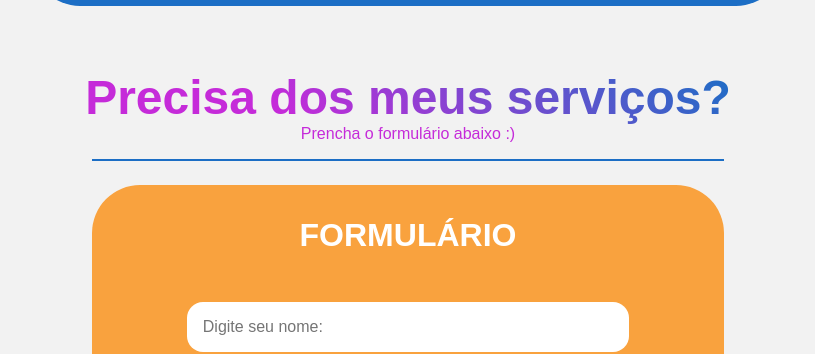
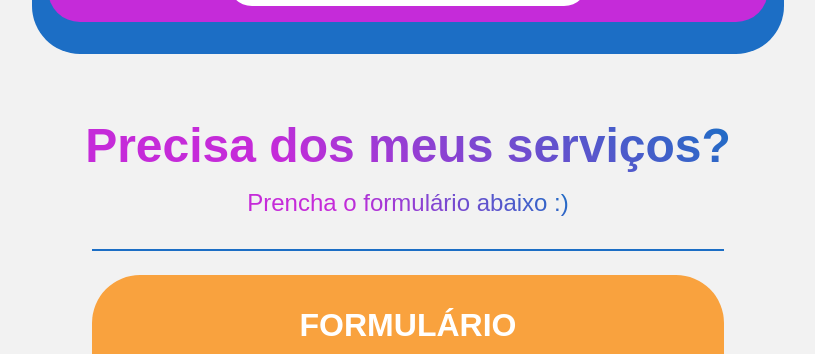
Before and after one commit to vitorkravs/Portfolio, a Next.js app: page / in a window 1280 px wide. Shown: the part 2642-2996 px from the top of the page, without its empty margins (232-1047 px from the left). Built offline with nearby package versions, Linux system fonts and the light colour scheme; no server answers.

Commit message:
style: estilizando a tag adicionada e fazendo sua responsividade

```diff
--- a/src/components/TitleContainer/styles.scss
+++ b/src/components/TitleContainer/styles.scss
@@ -5,10 +5,20 @@
   flex-direction: column;
   justify-content: center;
   align-items: center;
+  text-align: center;
+  gap: 1rem;
   width: 100%;
 
   h2 {
     font-size: 2.5rem;
+    -webkit-background-clip: text;
+    -webkit-text-fill-color: transparent;
+    background-clip: text;
+    background-image: $text-title-gradient;
+  }
+
+  p {
+    font-size: 1.5rem;
     -webkit-background-clip: text;
     -webkit-text-fill-color: transparent;
     background-clip: text;
```
